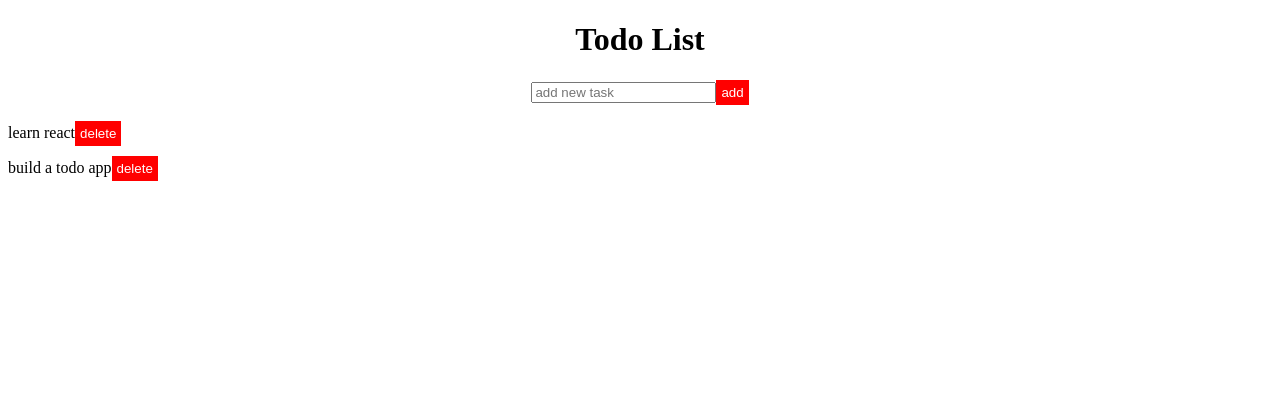
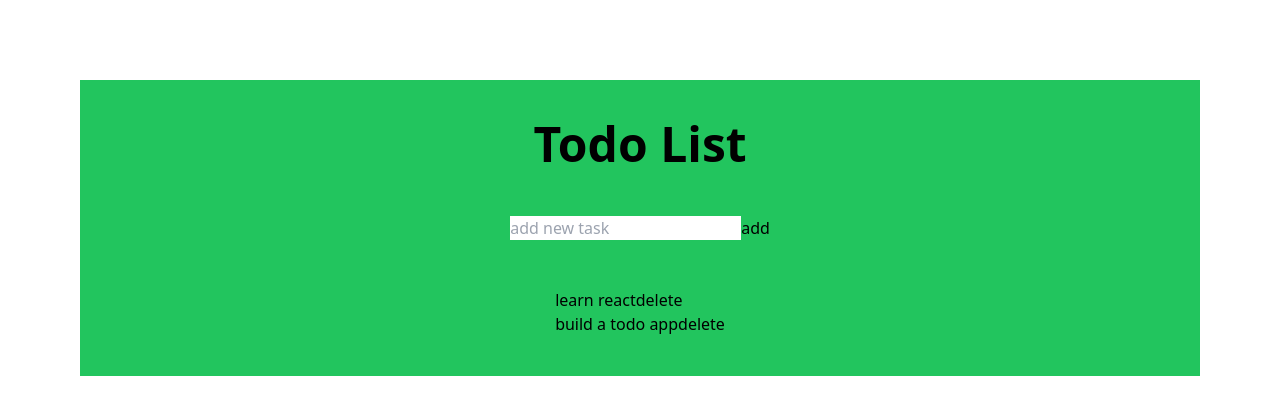
Before and after one commit to salimxfardeheb/photos_sharing, a React (Create React App) app in the folder todo-list/: page / in a window 1280 px wide. Shown: the top 414 px of the page. Built offline with nearby package versions, Linux system fonts and the light colour scheme.

Commit message:
initialize tailwindcss

```diff
--- a/todo-list/package.json
+++ b/todo-list/package.json
@@ -8,6 +8,7 @@
     "@testing-library/user-event": "^13.5.0",
     "react": "^18.3.1",
     "react-dom": "^18.3.1",
+    "react-helmet": "^6.1.0",
     "react-scripts": "5.0.1",
     "web-vitals": "^2.1.4"
   },
@@ -34,5 +35,8 @@
       "last 1 firefox version",
       "last 1 safari version"
     ]
+  },
+  "devDependencies": {
+    "tailwindcss": "^3.4.4"
   }
 }
--- a/todo-list/src/App.css
+++ b/todo-list/src/App.css
@@ -1,23 +1,3 @@
-.App {
-    text-align: center;
-  }
-
-  ul {
-    list-style: none;
-    padding: 0;
-  }
-
-  li {
-    display: flex;
-    justify-content: space-between;
-    align-items: center;
-    margin: 10px 0;
-  }
-
-  button {
-    background-color: red;
-    color: white;
-    border: none;
-    padding: 5px;
-    cursor: pointer;
-  }
+@tailwind base;
+@tailwind components;
+@tailwind utilities;
--- a/todo-list/src/App.js
+++ b/todo-list/src/App.js
@@ -1,7 +1,9 @@
 import React,{useState} from 'react'
+import { Helmet } from 'react-helmet';
 import TodoList from './components/TodoList';
 import TodoForm from './components/TodoForm';
 import './App.css';
+
 const App = () => {
   const [todos, setTodos] = useState([
     {id: 1, text: 'learn react', completed : false },
@@ -23,8 +25,14 @@ const App = () => {
   }
 
   return (
-    <div className='App'>
-      <h1>Todo List</h1>
+    <div className='flex flex-col justify-center items-center space-y-12 m-20 bg-green-500 p-10'>
+       <Helmet>
+        <title>To-Do List App</title>
+        <meta name="description" content="To-Do List application built with React" />
+
+
+      </Helmet>
+      <h1 className='text-5xl font-semibold'>Todo List</h1>
       <TodoForm addTodo={addTodo}/>
       <TodoList todos={todos} toggleComplete={toggleComplete} deleteTodo={deleteTodo}/>
     </div>
--- a/todo-list/src/index.js
+++ b/todo-list/src/index.js
@@ -2,7 +2,6 @@ import React from 'react';
 import ReactDOM from 'react-dom/client';
 import './App.css';
 import App from './App';
-
 
 const root = ReactDOM.createRoot(document.getElementById('root'));
 root.render(
--- /dev/null
+++ b/todo-list/tailwind.config.js
@@ -0,0 +1,11 @@
+/** @type {import('tailwindcss').Config} */
+module.exports = {
+  content: ["./src/**/*.{js,jsx,ts,tsx}"],
+  theme: {
+    fontFamily: {
+      poppins: ["Poppins"],
+    },
+    extend: {},
+  },
+  plugins: [],
+};
```
Also changed, not shown: 1 other file (tests, documents, lock files or other folders).
